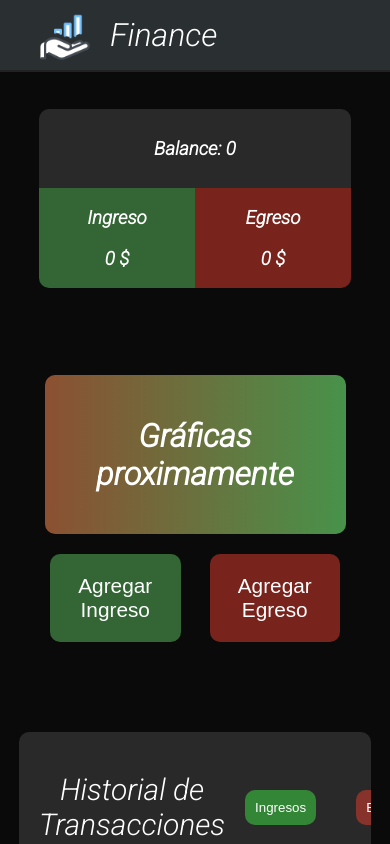
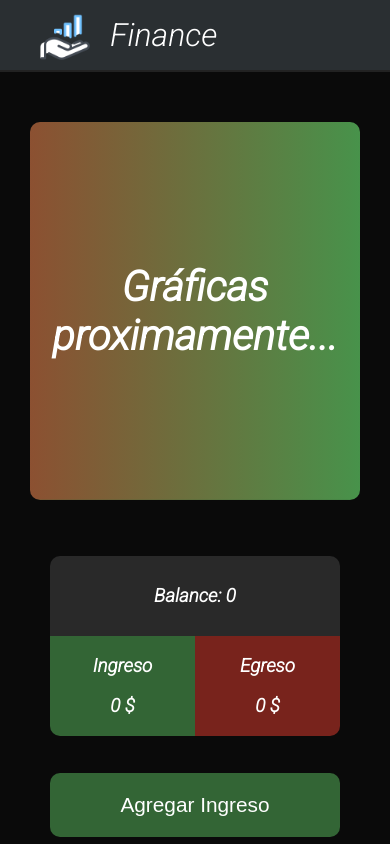
Before and after one commit to Judiazp/administration-app, a React (Create React App) app: page / in a window 390 px wide. Shown: the top 844 px of the page. Built offline with nearby package versions, Linux system fonts and the light colour scheme.

Commit message:
rediseñando estructura del financeBoard

```diff
--- a/src/components/organisms/balance/balance.css
+++ b/src/components/organisms/balance/balance.css
@@ -1,6 +1,7 @@
 .content-balance {
     color: #fff;
     height: 30vh;
+    width: 100%;
     display: flex;
     flex-direction: column;
     align-items: center;
@@ -18,7 +19,7 @@
     padding: 10px 0px 10px 0px;
     text-align: center;
     border-radius: 10px 10px 0 0;
-    width: 30%;
+    width: 80%;
 }
 
 .balance {
@@ -29,7 +30,7 @@
 
 .content-item-balance {
     text-align: center;
-    width: 15%;
+    width: 40%;
 }
 
 .content-icome {
@@ -44,10 +45,10 @@
 
 @media (max-width: 600px) {
     .content-item-balance {
-        width: 40%;
+        width: 50%;
     }
 
     .balance-calculation {
-        width: 80%;
+        width: 100%;
     }
 }
--- a/src/components/organisms/historical/historical.css
+++ b/src/components/organisms/historical/historical.css
@@ -64,8 +64,12 @@
     .transactionHistory {
         padding: 20px;
         max-height: 100vh;
-        width: 80%;
+        width: 90%;
         color: #fff;
         margin-top: 30px;
     }
+
+    .content-filter {
+        flex-direction: column;
+    }
 }
--- a/src/components/pages/financeBoard/financeBoard.css
+++ b/src/components/pages/financeBoard/financeBoard.css
@@ -4,16 +4,21 @@
     align-items: center;
     margin: 50px;
     justify-content: space-around;
+    height: 40%;
 }
 
 .graph {
     animation: animateFondo 2s infinite linear;
+    display: flex;
+    align-items: center;
+    justify-content: center;
     width: 60%;
     padding: 20px;
     text-align: center;
-    height: 100%;
+    height: 40vh;
     background: linear-gradient(to right, rgb(229,61,47, 0.5), rgb(93,192,97, 0.5));
     border-radius: 10px;
+    font-size: 2em;
 }
 
 @keyframes animateFondo{
@@ -61,15 +66,18 @@
     }
 
     .graph {
-        width: 90%;
+        width: 100%;
+        font-size: 1.3em;
+        text-align: center;
     }
+
     .content-buttons {
-        flex-direction: row;
         justify-content: space-between;
         margin-top: 20px;
         width: 100%;
     }
+
     .btn-add-transaction {
-        width: 45%;
+        width: 100%;
     }
   }
--- a/src/components/pages/financeBoard/index.jsx
+++ b/src/components/pages/financeBoard/index.jsx
@@ -99,12 +99,12 @@ const FinanceBoard = () => {
         <>
             { modal && <Form addRecord={ addRecord } typeTransaction={ typeTransaction } setTypeTransaction={ setTypeTransaction } setModal={ setModal } /> }
             <Header />
-            <Balance records={ records } />
             <div className = "content-graph-form">
                 <div className="graph">
-                    <h1>Gráficas proximamente</h1>
+                    <h1>Gráficas proximamente...</h1>
                 </div>
                 <div className="content-buttons">
+                    <Balance records={ records } />
                     <button className="btn-add-transaction add-revenues" onClick={ handleClickAddRevenues }>
                         Agregar Ingreso
                     </button>
```
